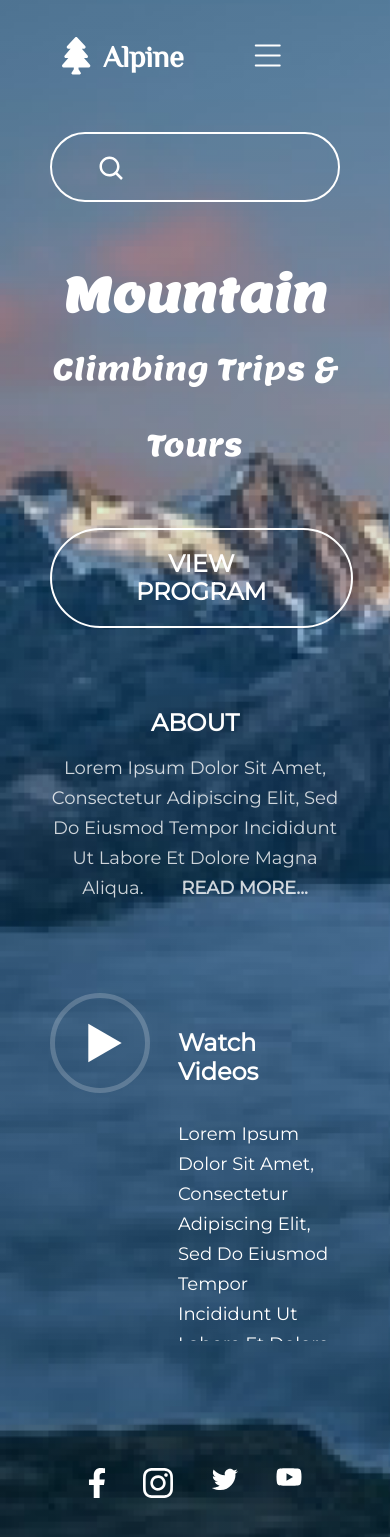
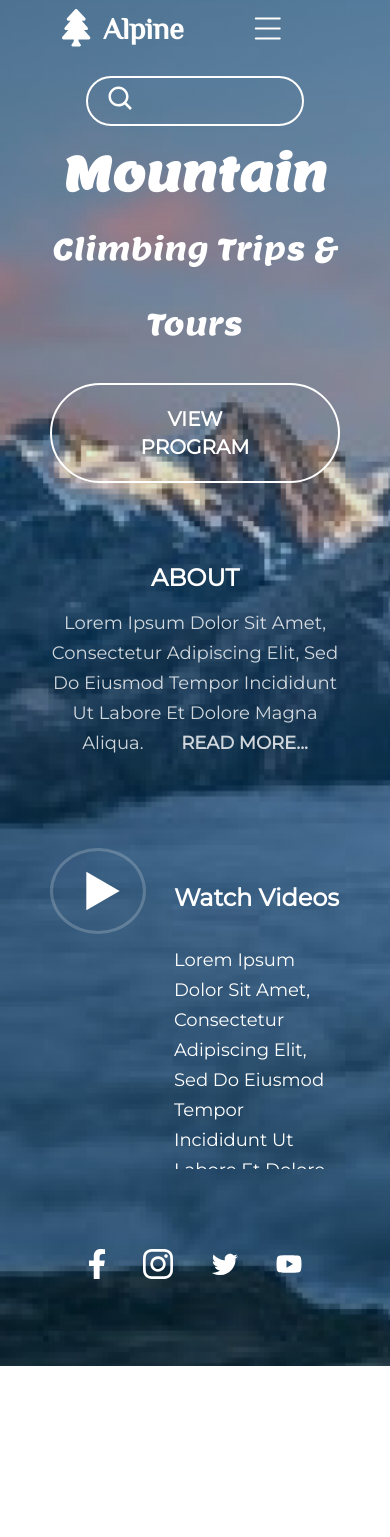
Before and after one commit to vishal-rathod-07/Trip-and-Travelling, a plain HTML site: page index.html in a window 390 px wide. After the commit the page ends 1366 px from the top, so only its background shows below. Drawn offline with Linux system fonts and the light colour scheme.

Commit message:
style: added media queries for other dimensions
- Added max-width 875 media query
- Added min-width: 876 to 1199
- Added media queries for width: 320

```diff
--- a/style.css
+++ b/style.css
@@ -43,13 +43,39 @@
  "sidebar content1 content2 content2"
  "sidebar content1 content2 content2";
   text-transform: uppercase;
-  margin: 0 20px;
+  margin: 0 40px;
+}
+
+@media (max-width: 875px) {
+  .container {
+    -ms-grid-rows: 0.5fr 1.5fr 0.8fr 0.2fr;
+        grid-template-rows: 0.5fr 1.5fr 0.8fr 0.2fr;
+        grid-template-areas: "nav1 nav1 nav3 nav3"
+ "content1 content1 content2 content2"
+ "content1 content1 content2 content2"
+ "sidebar sidebar sidebar sidebar";
+  }
+}
+
+@media (min-width: 876px) and (max-width: 1199px) {
+  .container {
+    -ms-grid-rows: 0.5fr 1.5fr 0.8fr 0.2fr;
+        grid-template-rows: 0.5fr 1.5fr 0.8fr 0.2fr;
+        grid-template-areas: "nav1 nav2 nav2 nav3"
+ "content1 content1 content2 content2"
+ "content1 content1 content2 content2"
+ "sidebar sidebar sidebar sidebar";
+  }
 }
 
 @media (min-width: 1200px) {
   .container {
     -ms-grid-columns: 1.3fr 3fr 4fr 1fr;
         grid-template-columns: 1.3fr 3fr 4fr 1fr;
+        grid-template-areas: "nav1 nav2 nav2 nav3"
+ "sidebar content1 content2 content2"
+ "sidebar content1 content2 content2"
+ "sidebar content1 content2 content2";
   }
 }
 
@@ -71,8 +97,8 @@
     margin: 0 50px;
     -ms-grid-columns: 1.3fr 3fr 3fr 1.25fr;
         grid-template-columns: 1.3fr 3fr 3fr 1.25fr;
-    -ms-grid-rows: 0.2fr 1.5fr 0.7fr 0.1fr;
-        grid-template-rows: 0.2fr 1.5fr 0.7fr 0.1fr;
+    -ms-grid-rows: 60px 1.5fr 0.8fr 0.1fr;
+        grid-template-rows: 60px 1.5fr 0.8fr 0.1fr;
         grid-template-areas: "nav1 nav1 nav3 nav3"
  "content1 content1 content1 content1"
  "content2 content2 content2 content2"
@@ -133,6 +159,14 @@
           align-items: center;
 }
 
+@media (max-width: 875px) {
+  .header-brand {
+    -webkit-box-pack: center;
+        -ms-flex-pack: center;
+            justify-content: center;
+  }
+}
+
 @media (max-width: 550px) {
   .header-brand {
     -webkit-box-pack: center;
@@ -175,7 +209,19 @@
   margin: auto;
 }
 
+@media (min-width: 876px) and (max-width: 1199px) {
+  .menu {
+    display: none;
+  }
+}
+
 @media (max-width: 550px) {
+  .menu {
+    display: none;
+  }
+}
+
+@media (max-width: 875px) {
   .menu {
     display: none;
   }
@@ -183,6 +229,9 @@
 
 @media (min-width: 1200px) {
   .menu {
+    display: -webkit-box !important;
+    display: -ms-flexbox !important;
+    display: flex !important;
     padding: 10px;
   }
 }
@@ -218,6 +267,7 @@
 @media (min-width: 1200px) {
   .menu span {
     font-size: 19px;
+    margin: 0;
   }
 }
 
@@ -242,6 +292,14 @@
   -webkit-box-pack: end;
       -ms-flex-pack: end;
           justify-content: end;
+}
+
+@media (max-width: 875px) {
+  .header-h-menu {
+    -webkit-box-pack: center;
+        -ms-flex-pack: center;
+            justify-content: center;
+  }
 }
 
 @media (max-width: 550px) {
@@ -269,6 +327,34 @@
           justify-content: end;
 }
 
+@media (min-width: 876px) and (max-width: 1199px) {
+  .social-icons {
+    -webkit-box-orient: horizontal;
+    -webkit-box-direction: normal;
+        -ms-flex-direction: row;
+            flex-direction: row;
+    -ms-flex-pack: distribute;
+        justify-content: space-around;
+    -webkit-box-align: center;
+        -ms-flex-align: center;
+            align-items: center;
+  }
+}
+
+@media (max-width: 875px) {
+  .social-icons {
+    -webkit-box-orient: horizontal;
+    -webkit-box-direction: normal;
+        -ms-flex-direction: row;
+            flex-direction: row;
+    -ms-flex-pack: distribute;
+        justify-content: space-around;
+    -webkit-box-align: center;
+        -ms-flex-align: center;
+            align-items: center;
+  }
+}
+
 @media (max-width: 550px) {
   .social-icons {
     -webkit-box-orient: horizontal;
@@ -278,6 +364,9 @@
     -webkit-box-pack: space-evenly;
         -ms-flex-pack: space-evenly;
             justify-content: space-evenly;
+    -webkit-box-align: center;
+        -ms-flex-align: center;
+            align-items: center;
     margin-top: 5em;
   }
 }
@@ -290,16 +379,40 @@
   padding-bottom: 30px;
 }
 
+@media (max-width: 550px) {
+  .facebook {
+    padding-bottom: 0;
+  }
+}
+
 .instagram {
   padding-bottom: 34.7px;
+}
+
+@media (max-width: 550px) {
+  .instagram {
+    padding-bottom: 0;
+  }
 }
 
 .twitter {
   padding-bottom: 40.21px;
 }
 
+@media (max-width: 550px) {
+  .twitter {
+    padding-bottom: 0;
+  }
+}
+
 .youtube {
   padding-bottom: 45.23px;
+}
+
+@media (max-width: 550px) {
+  .youtube {
+    padding-bottom: 0;
+  }
 }
 
 .search-bar {
@@ -314,9 +427,19 @@
   cursor: text;
 }
 
+@media (max-width: 875px) {
+  .search-bar {
+    height: 50px;
+    width: 75%;
+  }
+}
+
 @media (max-width: 550px) {
   .search-bar {
     margin-top: 1em;
+    -webkit-box-align: center;
+        -ms-flex-align: center;
+            align-items: center;
   }
 }
 
@@ -342,8 +465,38 @@
   padding: 22.5px 0 24.12px 46.5px;
 }
 
+@media (max-width: 875px) {
+  .search-logo {
+    padding-left: 20px;
+  }
+}
+
+@media (max-width: 550px) {
+  .search-logo {
+    padding-left: 20px;
+  }
+}
+
+@media (max-width: 320px) {
+  .search-logo {
+    padding-left: 20px;
+  }
+}
+
 .title {
   margin-top: 55px;
+}
+
+@media (max-width: 875px) {
+  .title {
+    margin-top: 10px;
+  }
+}
+
+@media (max-width: 550px) {
+  .title {
+    text-align: center;
+  }
 }
 
 .Heading {
@@ -370,7 +523,19 @@
 
 .subHeading {
   margin-bottom: 45px;
-  font-size: 30px !important;
+  font-size: 30px;
+}
+
+@media (max-width: 320px) {
+  .subHeading {
+    font-size: 20px;
+  }
+}
+
+@media (max-width: 875px) {
+  .subHeading {
+    margin-bottom: 20px;
+  }
 }
 
 .Heading,
@@ -383,9 +548,26 @@
   color: #ffffff;
 }
 
+@media (max-width: 320px) {
+  .Heading,
+  .subHeading {
+    line-height: unset;
+  }
+}
+
 @media (max-width: 550px) {
   .program {
     text-align: center;
+    display: -webkit-box;
+    display: -ms-flexbox;
+    display: flex;
+    -webkit-box-orient: vertical;
+    -webkit-box-direction: normal;
+        -ms-flex-direction: column;
+            flex-direction: column;
+    -webkit-box-align: center;
+        -ms-flex-align: center;
+            align-items: center;
   }
 }
 
@@ -406,10 +588,35 @@
   cursor: pointer;
 }
 
+@media (max-width: 320px) {
+  .btn-program {
+    padding: 10px 20px;
+    margin-top: 20px;
+  }
+}
+
+@media (max-width: 875px) {
+  .btn-program {
+    font-size: 15px;
+  }
+}
+
+@media (max-width: 550px) {
+  .btn-program {
+    font-size: 20px;
+  }
+}
+
 .about {
   font-family: "Montserrat", sans-serif;
   color: white;
   margin-top: 104px;
+}
+
+@media (max-width: 875px) {
+  .about {
+    margin-top: 50px;
+  }
 }
 
 @media (max-width: 550px) {
@@ -437,6 +644,12 @@
   max-width: 508px;
 }
 
+@media (max-width: 875px) {
+  .about p {
+    margin-right: 0px;
+  }
+}
+
 @media (max-width: 550px) {
   .about p {
     margin-bottom: 80px;
@@ -458,6 +671,18 @@
   margin-top: 302px;
   max-height: 348px;
   overflow: auto;
+}
+
+@media (min-width: 876px) and (max-width: 1199px) {
+  .videos {
+    margin-top: 50px;
+  }
+}
+
+@media (max-width: 875px) {
+  .videos {
+    margin-top: 0;
+  }
 }
 
 @media (max-width: 550px) {
@@ -501,6 +726,14 @@
   text-align: center;
 }
 
+@media (max-width: 875px) {
+  .video-icon {
+    border: 3px solid rgba(255, 255, 255, 0.2);
+    padding: 20px 20px 10px 30px;
+    height: 86px;
+  }
+}
+
 .video-content {
   margin-left: 28px;
   max-width: 317px;
```
